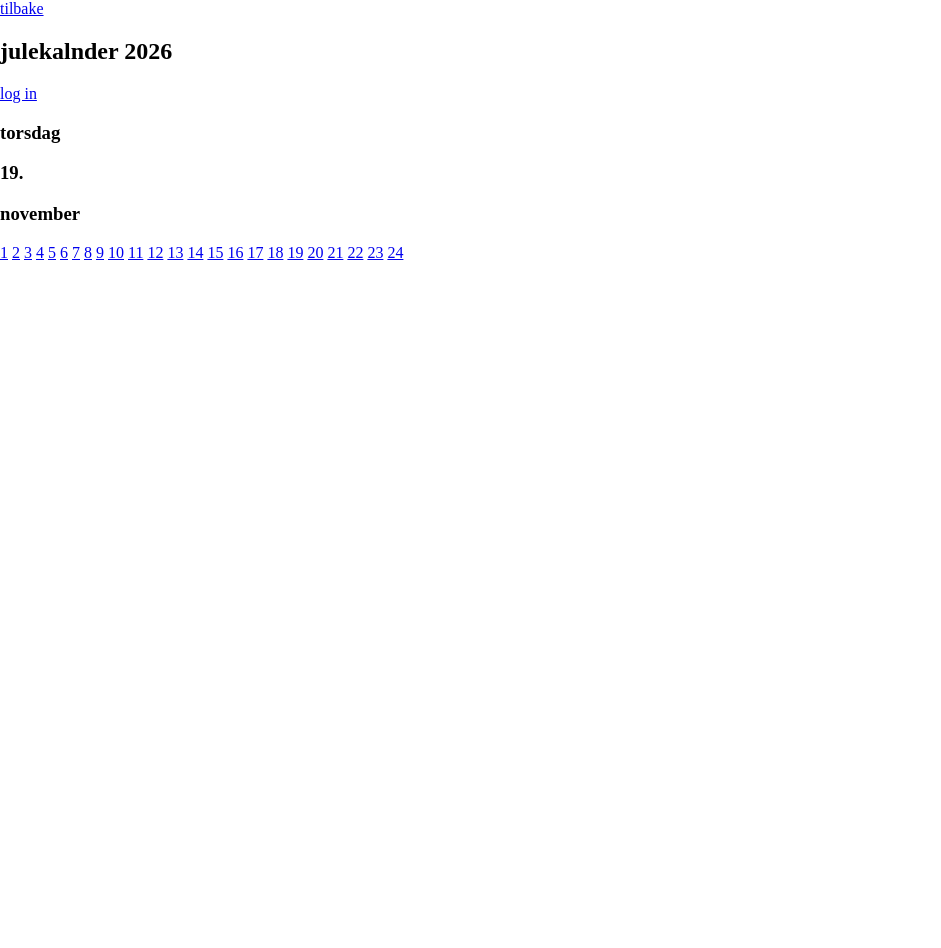
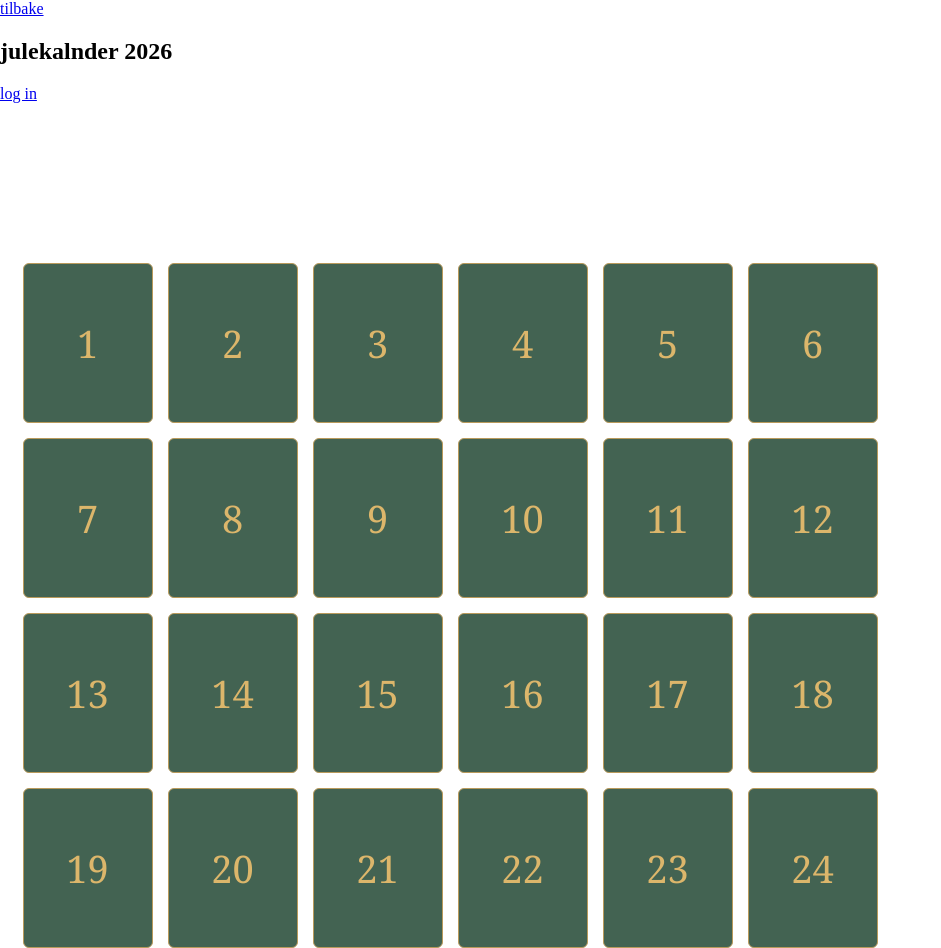
Before and after one commit to isabelle-get/julekalender, a Node server app: page / in a window 1280 px wide. Shown: the whole page, without its empty margins (0-941 px from the left). Before the commit the page ends 260 px from the top, so only its background shows below. Run offline with Node 20, Linux system fonts and the light colour scheme; some libraries are stand-ins or nearby versions.

Commit message:
css ble borte og la til kode i js

```diff
--- a/public/css/main.css
+++ b/public/css/main.css
@@ -76,9 +76,67 @@ body{
     display: none;
 }
 
+
+
 /* --------------for index side-------------- */
 
+.dato {
+    display: flex;
+    flex-direction: column;
+    align-items: center;
+    justify-content: center;
+    margin-top: 20px;
+    margin-bottom: 65px;
+    color: #eee4d3;
+}
 
+#theDayN {
+    font-family: Georgia, serif;
+    font-size: 75px;
+    color: #dcb66b;
+    margin: 0;
+    font-weight: normal;
+}
+
+.dato h2{
+    font-family: Georgia, serif;
+    font-size: 30px;
+}
+
+.days {
+    display: flex;
+    align-items: center;
+    justify-content: center;
+    flex-wrap: wrap;
+    gap: 15px;
+    width: 900px;
+}
+
+.window {
+    height: 160px;
+    width: 130px;
+    background-color: rgba(47, 83, 64, 0.9);
+    border: 1px solid #b99a5b;
+    border-radius: 6px;
+    color: #dcb66b;
+    font-family: Georgia, serif;
+    font-size: 38px;
+    text-decoration: none;
+    display: flex;
+    flex-direction: column;
+    align-items: center;
+    justify-content: center;
+    position: relative;
+    box-sizing: border-box;
+
+    transition: 0.3s;
+}
+
+.window:hover {
+    background-color: rgba(65, 105, 79, 0.95);
+    transform: translateY(-4px) ;
+    box-shadow: 0 5px 15px rgba(0, 0, 0, 0.3);
+}
 
 /* -------------for bruker side----------- */
 .around{
--- a/public/script.js
+++ b/public/script.js
@@ -1,3 +1,9 @@
+
+    let theDayS = document.getElementById("theDayS")
+    let theDayN = document.getElementById("theDayN")
+    let theDayM = document.getElementById("theDayM")
+
+    let window = document.querySelectorAll(".window")
 function todayDate() {
 
 
@@ -15,13 +21,23 @@ function todayDate() {
         month: "long"
     })
 
-    let theDayS = document.getElementById("theDayS")
-    let theDayN = document.getElementById("theDayN")
-    let theDayM = document.getElementById("theDayM")
-
     theDayN.textContent = theDateInN;
     theDayS.textContent = theDateInS;
     theDayM.textContent = theDateInM;
 };
 
 todayDate()
+
+window.addEventListener("window", function(){
+    const day = Number(window.textContent)
+
+    if( theDayM === 11 && day < theDayN){
+        window.classLIst("bigger")
+    }else if(theDayM === 11 && day === theDayN){
+        window.classLIst("now")
+    }else {
+        window.classList.add("disabled");
+    }
+
+
+})
```
